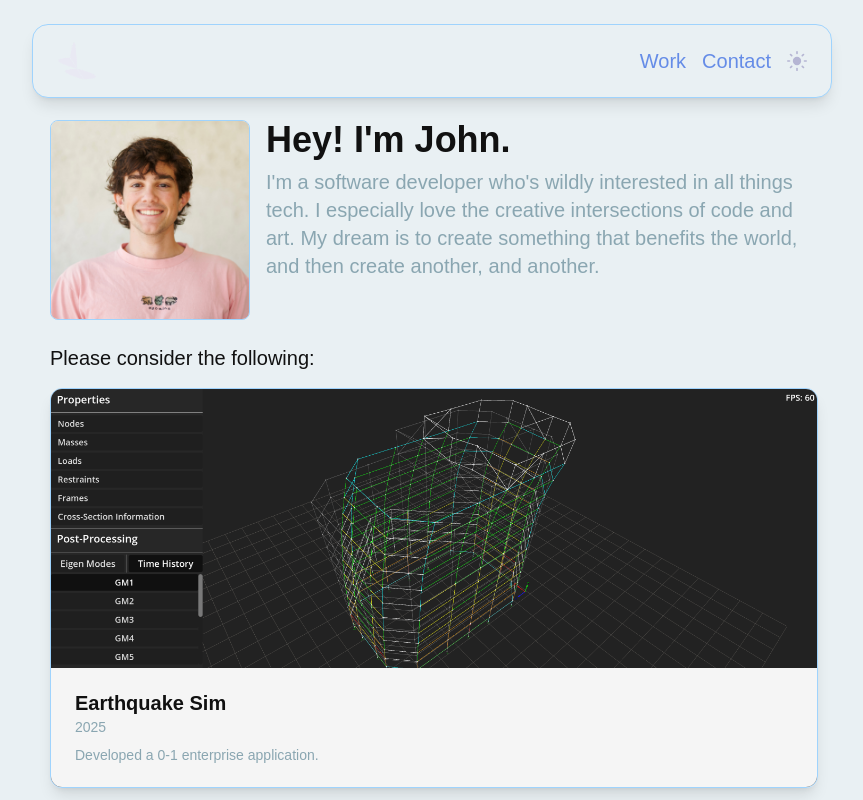
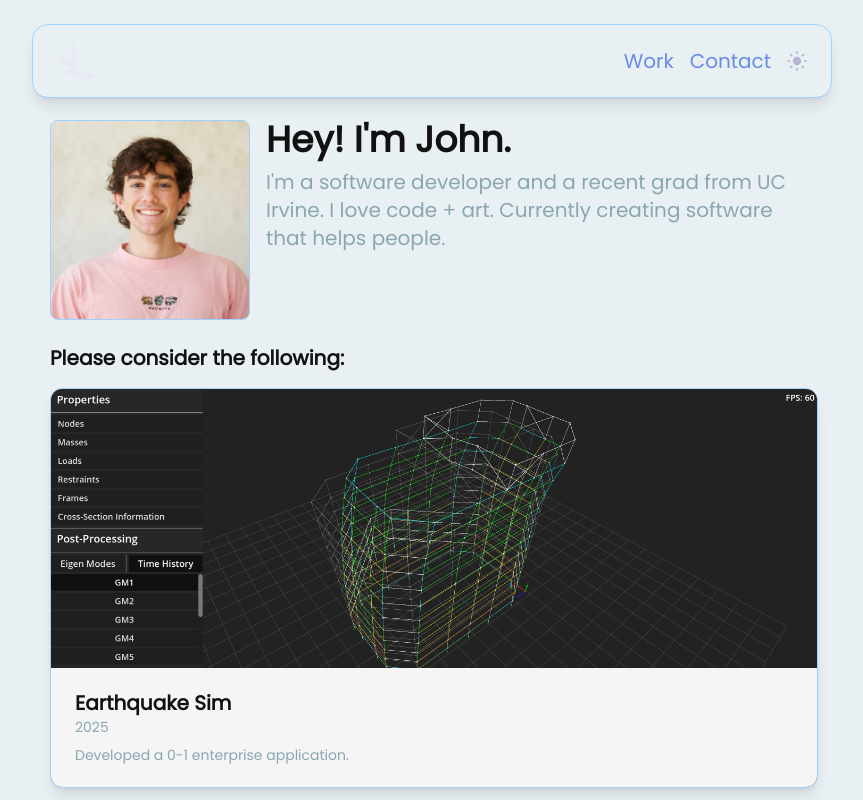
Before and after one commit to john-rothbard/my-portfolio, a Next.js app: page / in a window 1280 px wide. Shown: the top 800 px of the page, without its empty margins (206-1069 px from the left). Built offline with nearby package versions, Linux system fonts and the light colour scheme.

Commit message:
new font

```diff
--- a/app/globals.css
+++ b/app/globals.css
@@ -1,4 +1,5 @@
 @import "tailwindcss";
+
 
 :root {
   --bg: #E9F0F3;
@@ -33,12 +34,13 @@
   --color-muted: var(--muted);
   --color-border: var(--border);
   --color-accent: var(--accent);
+  --font-main: var(--font-poppins);
 }
 
 body {
   background: var(--bg);
   color: var(--fg);
-  font-family: Arial, Helvetica, sans-serif;
+  font-family: Arial, Helvetica, sans-serif; /*not sure what this does*/
 }
 
 @media (prefers-reduced-motion: reduce) {
--- a/app/layout.js
+++ b/app/layout.js
@@ -1,4 +1,4 @@
-import { Geist, Geist_Mono } from "next/font/google";
+import { Geist, Geist_Mono, Poppins} from "next/font/google";
 import "./globals.css";
 import Navbar from "../components/Navbar";
 import ThemeProvider from "../components/ThemeProvider";
@@ -12,6 +12,13 @@ const geistMono = Geist_Mono({
   variable: "--font-geist-mono",
   subsets: ["latin"],
 });
+
+const poppins = Poppins({
+  weight: '400',
+  variable: "--font-poppins",
+  subsets: ["latin"],
+});
+
 
 export const metadata = {
   title: "John Rothbard's site.",
@@ -39,11 +46,13 @@ export default function RootLayout({ children }) {
       <head>
         <script dangerouslySetInnerHTML={{ __html: themeScript }} />
       </head>
-      <body className={`${geistSans.variable} ${geistMono.variable} antialiased`}>
+      <body className={`${geistSans.variable} ${geistMono.variable} ${poppins.variable} antialiased`}>
+        <div className = "font-main">
         <ThemeProvider>
           <Navbar />
           {children}
         </ThemeProvider>
+        </div>
       </body>
     </html>
   );
--- a/app/page.js
+++ b/app/page.js
@@ -53,10 +53,8 @@ export default function Home() {
 
             {/* Paragraph ON DESKTOP */}
             <p className="hidden md:block text-xl text-[var(--color-muted)]">
-              I'm a software developer who's wildly interested in all things tech.
-              I especially love the creative intersections of code and art. My dream
-              is to create something that benefits the world, and then create another,
-              and another.
+            I'm a software developer and a recent grad from UC Irvine.
+          I love code + art. Currently creating software that helps people.
             </p>
           </div>
         </div>
@@ -93,10 +91,8 @@ export default function Home() {
         <br></br>
         <h2 className="block md:hidden text-lg text-[var(--color-text)] font-bold">About me</h2>
         <p className="block md:hidden text-xl text-[var(--color-muted)] mt-3">
-          I'm a software developer who's wildly interested in all things tech.
-          I especially love the creative intersections of code and art. My dream
-          is to create something that benefits the world, and then create another,
-          and another.
+          I'm a software developer and 2025 graduate from The University of California, Irvine.
+          I love code + art. Currently creating software that helps people.
         </p>
 
       </div>
@@ -119,7 +115,7 @@ export default function Home() {
       {/* WORKS SECTION */}
       <div className="relative z-30 w-full max-w-[800px] mx-auto px-4 pt-20 mt-10">
 
-        <h2 className="text-xl mb-4 text-[var(--color-text)]">
+        <h2 className="text-xl font-semibold mb-4 text-[var(--color-text)]">
           Please consider the following:
         </h2>
 
```
